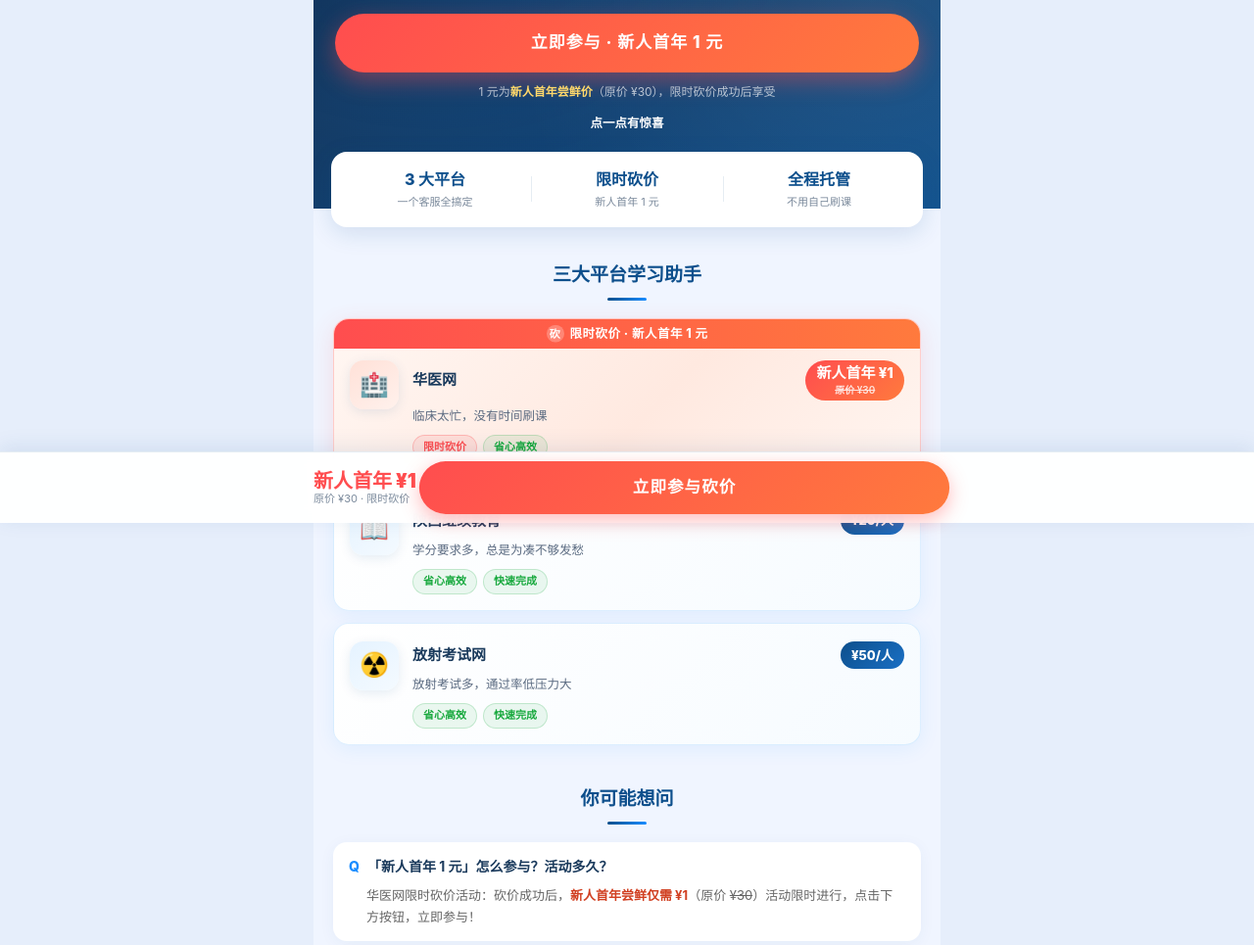
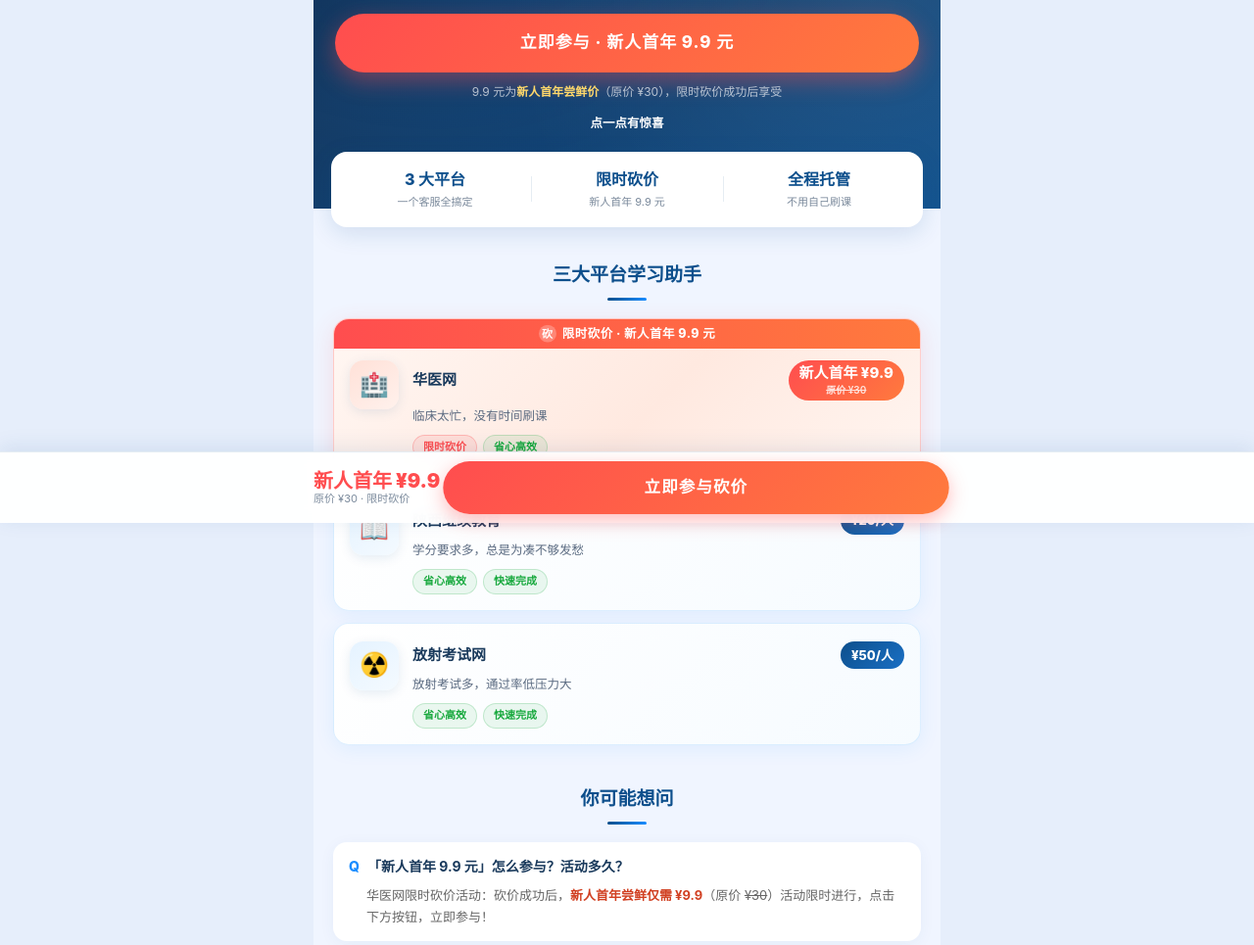
Before and after one commit to jeissie/guake-promo, a plain HTML site: page index.html in a window 1280 px wide. Shown: the part 266-1231 px from the top of the page at 98% size. Drawn offline with Linux system fonts and the light colour scheme.

Commit message:
尝鲜价由 1 元改为 9.9 元（新人首年 + 原价 ¥30 的口径不变）
- 全页 1 元 / ¥1 改为 9.9 元 / ¥9.9：title、描述、首屏价格块与按钮、口径说明行、事实条、华医网卡片横幅与价格胶囊、答疑首问、联系区小字、常驻底栏
- 首屏价格块小字由「新人首年尝鲜价」缩为「新人首年」，保证 375px 下价格行仍是单行（「尝鲜价」仍在下方口径说明行里）
- 文件头价格口径注释改成与具体金额无关的写法，并记录 2026-11-03 这次调价

```diff
--- a/index.html
+++ b/index.html
@@ -3,8 +3,8 @@
 <head>
 <meta charset="UTF-8">
 <meta name="viewport" content="width=device-width, initial-scale=1.0, maximum-scale=1.0, user-scalable=no">
-<title>华医网学习助手 · 新人首年 1 元尝鲜（原价 30 元）</title>
-<meta name="description" content="华医网等三大平台学习助手，全程托管、省心省力。限时砍价活动进行中：砍价成功后，新人首年尝鲜仅需 ¥1（原价 ¥30），即可体验华医网课程托管。扫码添加微信客服立即咨询参与。">
+<title>华医网学习助手 · 新人首年 9.9 元尝鲜（原价 30 元）</title>
+<meta name="description" content="华医网等三大平台学习助手，全程托管、省心省力。限时砍价活动进行中：砍价成功后，新人首年尝鲜仅需 ¥9.9（原价 ¥30），即可体验华医网课程托管。扫码添加微信客服立即咨询参与。">
 
 <!-- 百度统计（沿用原版） -->
 <script>
@@ -30,14 +30,14 @@
     ③ 新增「你可能想问」答疑区，并加了常驻底部按钮（手指边永远有入口）。
 
   ⚠️ 本页只负责讲清「提供哪些服务 + 现在什么活动」，**不解释参与过程**（用户 2026-10-20 明确：
-     过程写长了反而让人嫌麻烦、害怕）。当前活动为「限时砍价 · 新人首年 1 元」：页面只出现活动主题
-     与结果（砍价成功后新人首年 ¥1、原价 ¥30），砍价的步骤 / 助力规则等玩法细节一律由客服在会话里
-     说明，本页不展开 —— 以后再加内容也请守住这条。
+     过程写长了反而让人嫌麻烦、害怕）。当前活动为「限时砍价 · 新人首年 9.9 元」：页面只出现活动
+     主题与结果（砍价成功后新人首年 ¥9.9、原价 ¥30），砍价的步骤 / 助力规则等玩法细节一律由客服
+     在会话里说明，本页不展开 —— 以后再加内容也请守住这条。
 
-  ⚠️ 价格表述（用户 2026-10-27 明确）：**凡是出现 1 元的地方，都要带上「新人首年」并同时给出
-     原价 ¥30（划线价）**。原因：不少人把「1 元尝鲜」理解成整个服务只要 1 元，实际只是新用户
-     首年的尝鲜优惠价 —— 把适用范围写在字面上，才不会让人觉得被套路。改文案时不要退回
-     「1 元尝鲜」这种省略了「新人首年 / 原价」的写法。
+  ⚠️ 价格表述（用户 2026-10-27 明确；尝鲜价 2026-11-03 由 1 元调整为 9.9 元）：**凡是出现尝鲜价的
+     地方，都要带上「新人首年」并同时给出原价 ¥30（划线价）**。原因：不少人把「1 元尝鲜」理解成
+     整个服务只要 1 元，实际只是新用户首年的尝鲜优惠价 —— 把适用范围写在字面上，才不会让人觉得
+     被套路。改文案时不要退回「X 元尝鲜」这种省略了「新人首年 / 原价」的写法。
 
   ⚠️ 上线前必须处理的 3 处（都在下面 CONFIG 里，改一处即可）：
      CTA_URL      —— 微信客服链接（含砍价活动渠道参数，2026-10-22 起）。
@@ -145,7 +145,7 @@
     }
     .price-note { font-size: 13px; color: rgba(255,255,255,.72); }
     .price-note s { color: rgba(255,255,255,.6); }
-    /* 价格口径说明：1 元的适用范围必须跟价格在一起说清（见文件头 2026-10-27 那条） */
+    /* 价格口径说明：尝鲜价的适用范围必须跟价格在一起说清（见文件头 10-27 / 11-03 那两条） */
     .price-fine {
         margin-top: 10px; text-align: center;
         font-size: 12px; color: rgba(255,255,255,.68); line-height: 1.65;
@@ -275,7 +275,7 @@
         line-height: 1.25; text-align: center;
     }
     .plan-price .now { font-size: 15px; }
-    /* 划线原价：跟在新人首年价下面一起显示，避免只看到 ¥1 */
+    /* 划线原价：跟在新人首年价下面一起显示，避免只看到 ¥9.9 */
     .plan-price .was { font-size: 10px; font-weight: 600; opacity: .82; text-decoration: line-through; }
     .plan-why { font-size: 12.5px; color: #5a6a80; margin-top: 6px; }
     .plan-tags { display: flex; flex-wrap: wrap; gap: 6px; margin-top: 9px; }
@@ -346,13 +346,13 @@
 
         <div class="price-row">
             <span class="price-note">原价 <s>¥30</s></span>
-            <span class="price-new">¥1<small>新人首年尝鲜价</small></span>
+            <span class="price-new">¥9.9<small>新人首年</small></span>
             <span class="price-cond">限时砍价</span>
         </div>
 
-        <a class="btn-main" id="cta-hero" href="#" target="_blank" rel="noopener">立即参与 · 新人首年 1 元</a>
+        <a class="btn-main" id="cta-hero" href="#" target="_blank" rel="noopener">立即参与 · 新人首年 9.9 元</a>
 
-        <p class="price-fine">1 元为<b>新人首年尝鲜价</b>（原价 ¥30），限时砍价成功后享受</p>
+        <p class="price-fine">9.9 元为<b>新人首年尝鲜价</b>（原价 ¥30），限时砍价成功后享受</p>
         <p class="next-step"><b>点一点有惊喜</b></p>
         <p class="proof" id="proof" hidden></p>
     </div>
@@ -360,7 +360,7 @@
     <!-- ============ 三条可核实的事实（替代原版"95%+ 解析准确率"） ============ -->
     <div class="facts">
         <div class="fact"><div class="n">3 大平台</div><div class="l">一个客服全搞定</div></div>
-        <div class="fact"><div class="n">限时砍价</div><div class="l">新人首年 1 元</div></div>
+        <div class="fact"><div class="n">限时砍价</div><div class="l">新人首年 9.9 元</div></div>
         <div class="fact"><div class="n">全程托管</div><div class="l">不用自己刷课</div></div>
     </div>
 
@@ -370,13 +370,13 @@
 
         <div class="plans">
             <div class="plan plan--hot">
-                <div class="plan-ribbon"><span class="ribbon-badge">砍</span><span>限时砍价 · 新人首年 1 元</span></div>
+                <div class="plan-ribbon"><span class="ribbon-badge">砍</span><span>限时砍价 · 新人首年 9.9 元</span></div>
                 <div class="plan-icon">🏥</div>
                 <div class="plan-body">
                     <div class="plan-head">
                         <span class="plan-name">华医网</span>
                         <a class="plan-price" id="cta-plan" href="#" target="_blank" rel="noopener">
-                            <span class="now">新人首年 ¥1</span>
+                            <span class="now">新人首年 ¥9.9</span>
                             <span class="was">原价 ¥30</span>
                         </a>
                     </div>
@@ -425,8 +425,8 @@
         <div class="h2">你可能想问</div>
         <div class="faq">
             <div class="qa">
-                <div class="q"><i>Q</i>「新人首年 1 元」怎么参与？活动多久？</div>
-                <div class="a">华医网限时砍价活动：砍价成功后，<b>新人首年尝鲜仅需 ¥1</b>（原价 <s>¥30</s>）活动限时进行，点击下方按钮，立即参与！</div>
+                <div class="q"><i>Q</i>「新人首年 9.9 元」怎么参与？活动多久？</div>
+                <div class="a">华医网限时砍价活动：砍价成功后，<b>新人首年尝鲜仅需 ¥9.9</b>（原价 <s>¥30</s>）活动限时进行，点击下方按钮，立即参与！</div>
             </div>
             <div class="qa">
                 <div class="q"><i>Q</i>不放心怎么办？</div>
@@ -447,7 +447,7 @@
     <div class="contact">
         <div class="contact-card">
             <div class="t">不清楚？扫码添加人工客服</div>
-            <div class="d">扫码咨询 · 限时砍价，新人首年 1 元</div>
+            <div class="d">扫码咨询 · 限时砍价，新人首年 9.9 元</div>
             <img src="qrcode_ella.png" alt="微信客服二维码" class="qr-image">
             <div class="qr-hint">长按识别二维码添加</div>
         </div>
@@ -461,7 +461,7 @@
 <div class="sticky">
     <div class="sticky-inner">
         <div class="sticky-price">
-            <div class="p">新人首年 ¥1</div>
+            <div class="p">新人首年 ¥9.9</div>
             <div class="o">原价 ¥30 · 限时砍价</div>
         </div>
         <a class="btn-sticky" id="cta-sticky" href="#" target="_blank" rel="noopener">立即参与砍价</a>
```
